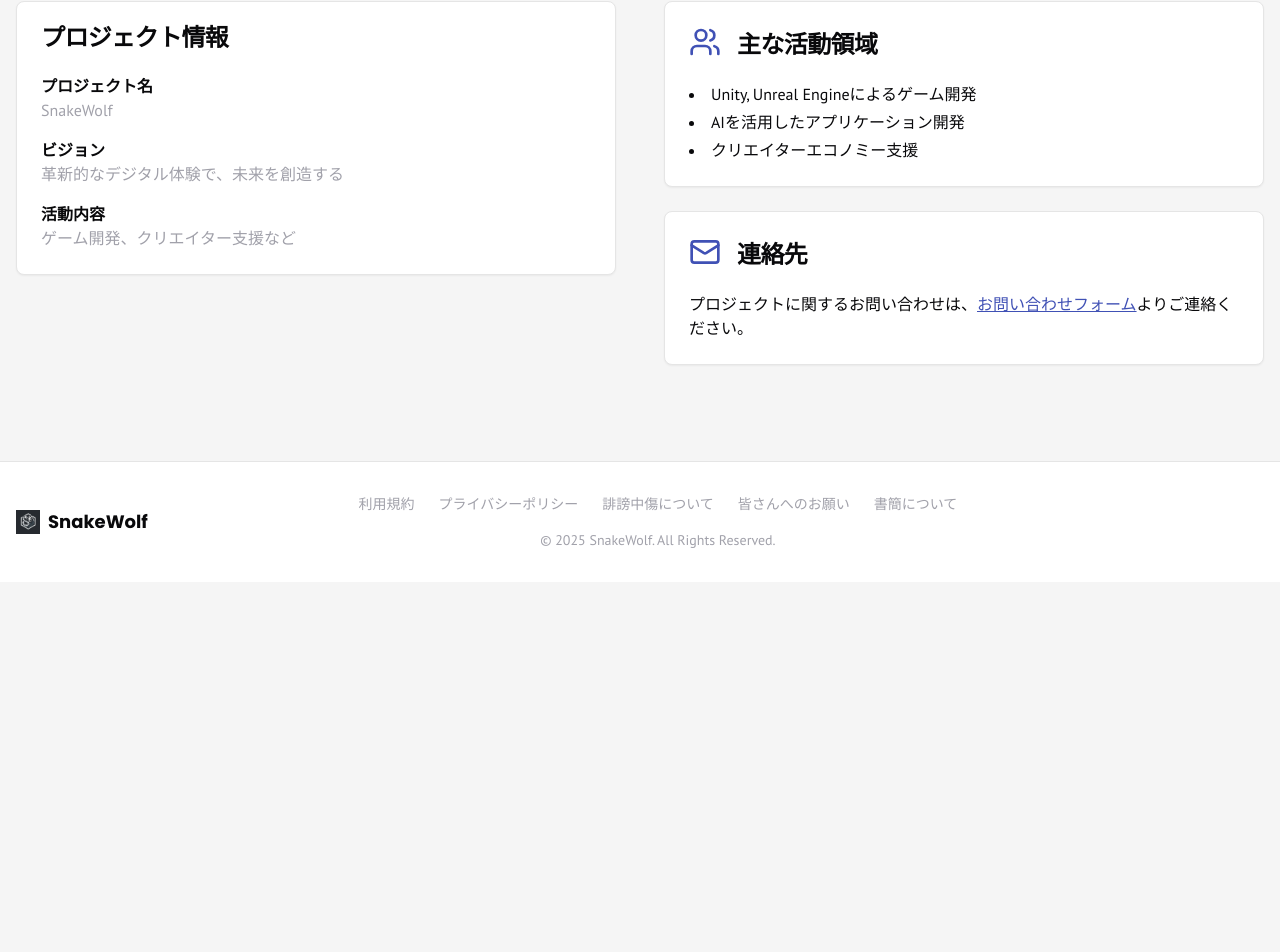
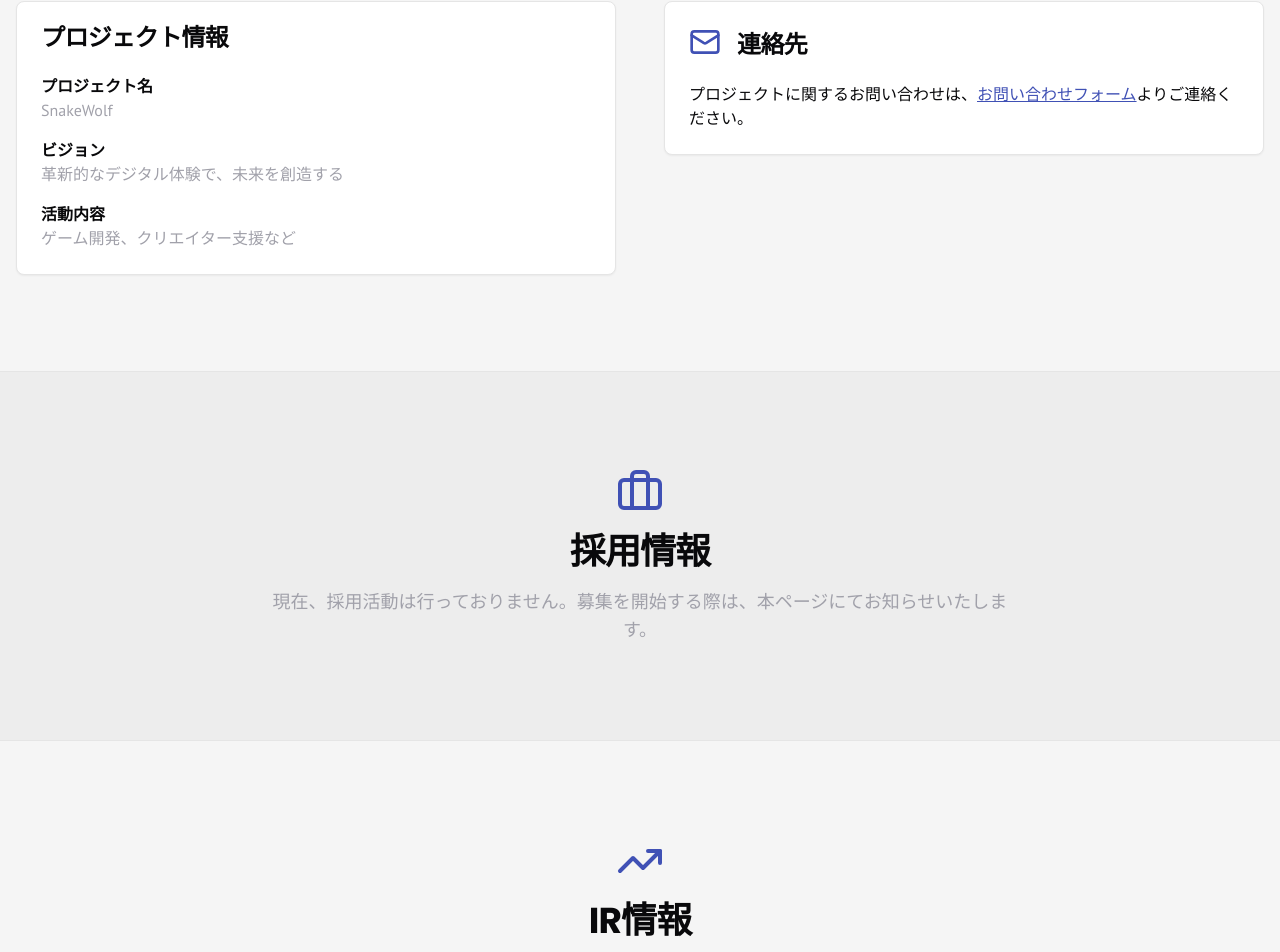
Before and after one commit to snakewolflab/snakewolf-website, a Next.js app: page /about in a window 1280 px wide. Shown: the part 1616-2568 px from the top of the page. Before the commit the page ends 2198 px from the top, so only its background shows below. Built offline with nearby package versions, Linux system fonts and the light colour scheme.

Commit message:
プロジェクト概要の主な活動領域を削除し、プロジェクト概要の下のセクションに新しく採用情報を記載 また、その下にIR情報を公開(非公開と表示してね

```diff
--- a/src/app/about/page.tsx
+++ b/src/app/about/page.tsx
@@ -1,10 +1,12 @@
 
 import type { Metadata } from 'next';
 import Image from 'next/image';
-import { Building, Globe, Target, Gamepad2, Users, Mail } from 'lucide-react';
+import { Building, Globe, Target, Gamepad2, Users, Mail, Briefcase, TrendingUp } from 'lucide-react';
 import { Card, CardContent, CardHeader, CardTitle } from '@/components/ui/card';
 import { Separator } from '@/components/ui/separator';
 import Wallpaper from '../wallpaper.png';
+import { Button } from '@/components/ui/button';
+import Link from 'next/link';
 
 export const metadata: Metadata = {
   title: '企業情報',
@@ -129,19 +131,6 @@ export default function AboutPage() {
                 </CardContent>
             </Card>
              <div className="space-y-6">
-                 <Card>
-                    <CardHeader className="flex-row items-center gap-4">
-                        <Users className="w-8 h-8 text-primary" />
-                        <CardTitle className="font-headline">主な活動領域</CardTitle>
-                    </CardHeader>
-                    <CardContent>
-                        <ul className="list-disc list-inside space-y-1">
-                            <li>Unity, Unreal Engineによるゲーム開発</li>
-                            <li>AIを活用したアプリケーション開発</li>
-                            <li>クリエイターエコノミー支援</li>
-                        </ul>
-                    </CardContent>
-                </Card>
                 <Card>
                     <CardHeader className="flex-row items-center gap-4">
                         <Mail className="w-8 h-8 text-primary" />
@@ -156,6 +145,30 @@ export default function AboutPage() {
         </div>
       </section>
 
+      <Separator />
+
+      <section className="py-16 md:py-24 bg-secondary">
+        <div className="container mx-auto px-4 text-center">
+          <Briefcase className="mx-auto h-12 w-12 text-primary mb-4" />
+          <h2 className="font-headline text-3xl md:text-4xl font-bold tracking-tight">採用情報</h2>
+          <p className="mt-4 max-w-3xl mx-auto text-lg text-muted-foreground">
+            現在、採用活動は行っておりません。募集を開始する際は、本ページにてお知らせいたします。
+          </p>
+        </div>
+      </section>
+
+      <Separator />
+
+      <section className="py-16 md:py-24">
+        <div className="container mx-auto px-4 text-center">
+           <TrendingUp className="mx-auto h-12 w-12 text-primary mb-4" />
+          <h2 className="font-headline text-3xl md:text-4xl font-bold tracking-tight">IR情報</h2>
+          <p className="mt-4 max-w-3xl mx-auto text-lg text-muted-foreground">
+            非公開
+          </p>
+        </div>
+      </section>
+
     </div>
   );
 }
```
